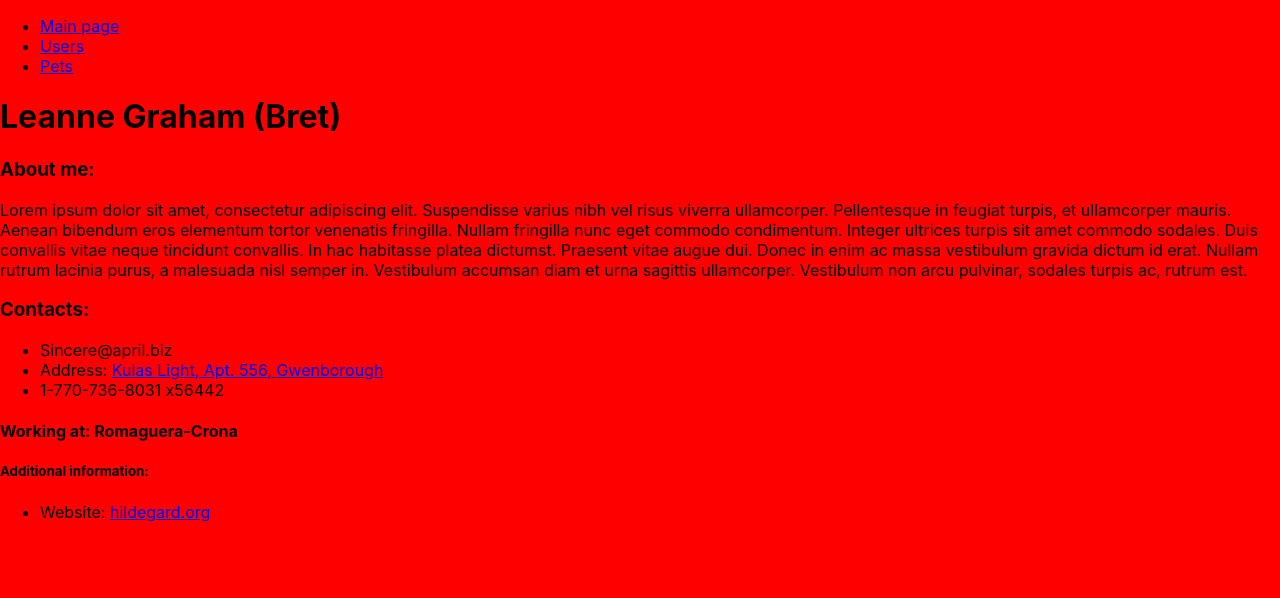
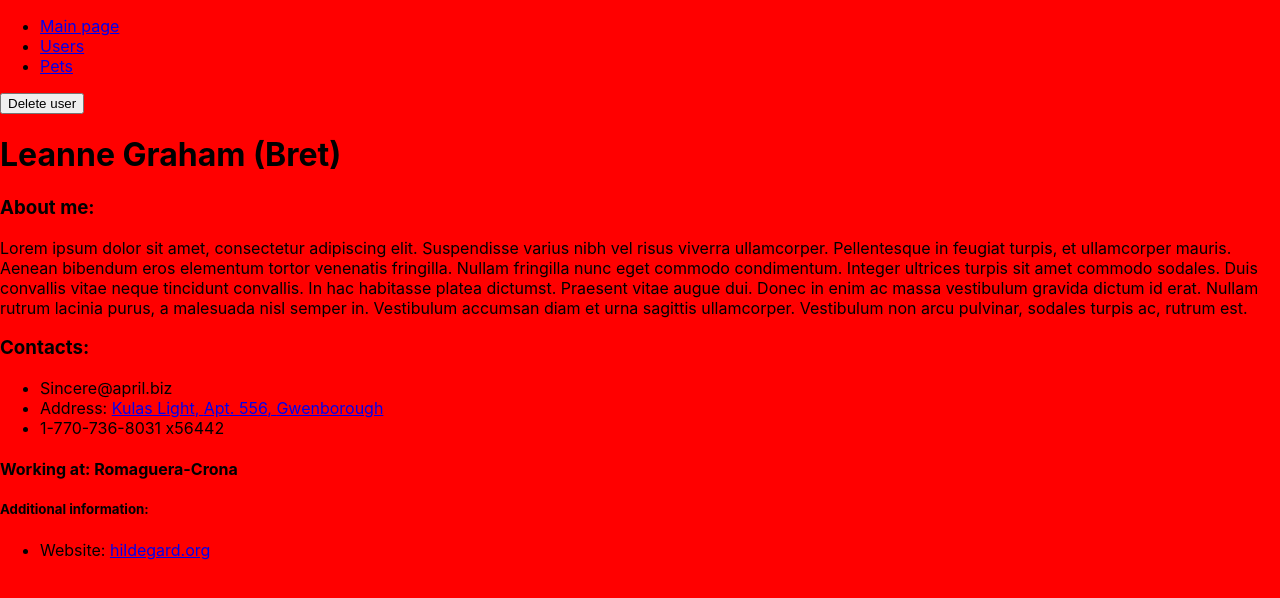
Before and after one commit to Vitukaa/api-project-react-app, a React (Create React App) app: page /users/1 in a window 1280 px wide. Shown: the top 598 px of the page. Built offline with nearby package versions, Linux system fonts and the light colour scheme; data requests are answered from the project's data file.

Commit message:
Add delete user button in single user page

```diff
--- a/src/pages/UserPage.js
+++ b/src/pages/UserPage.js
@@ -4,8 +4,8 @@ import { useLocation, useParams } from 'react-router-dom'
 export default function UserPage() {
     const { userId } = useParams()
 
-    const [loading, setLoading] = useState(true)
     const [user, setUser] = useState('')
+    const [isDeleted, setIsDeleted] = useState(false)
 
     useEffect(() => {
         fetch(`http://localhost:3000/users/${userId}`)
@@ -16,6 +16,14 @@ export default function UserPage() {
             })
     }, [])
 
+    const deleteUserHandler = () => {
+        fetch(`http://localhost:3000/users/${userId}`, {
+            method: 'DELETE',
+        });
+
+        setIsDeleted(true)
+    }
+
     console.log(user)
 
     if (user.address) {
@@ -25,7 +33,10 @@ export default function UserPage() {
   return (
     <div>
         {user &&
+        <div>
+            {!isDeleted ? (
                 <>
+                    <button className='delete-button' onClick={deleteUserHandler}>Delete user</button>
                     <h1>{user.name} ({user.username})</h1>
                     <h3>About me:</h3>
                     <p>{user.description}</p>
@@ -48,8 +59,11 @@ export default function UserPage() {
                             )}
                     </ul>
                 </>
+            ) : (
+                <p>User ({user.name}) deleted successfully</p>
+            )}
+        </div>
         }
-
     </div>
   )
 }
```
Lines whose indentation alone changed are shown as unchanged.
